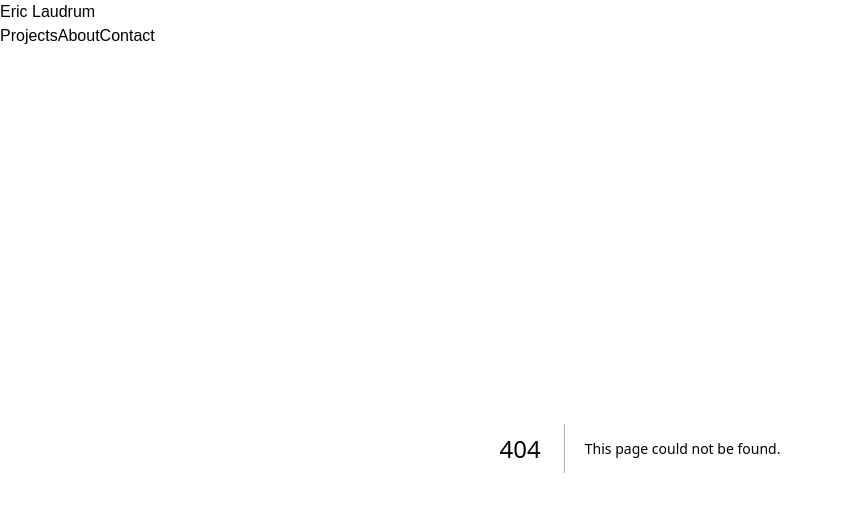
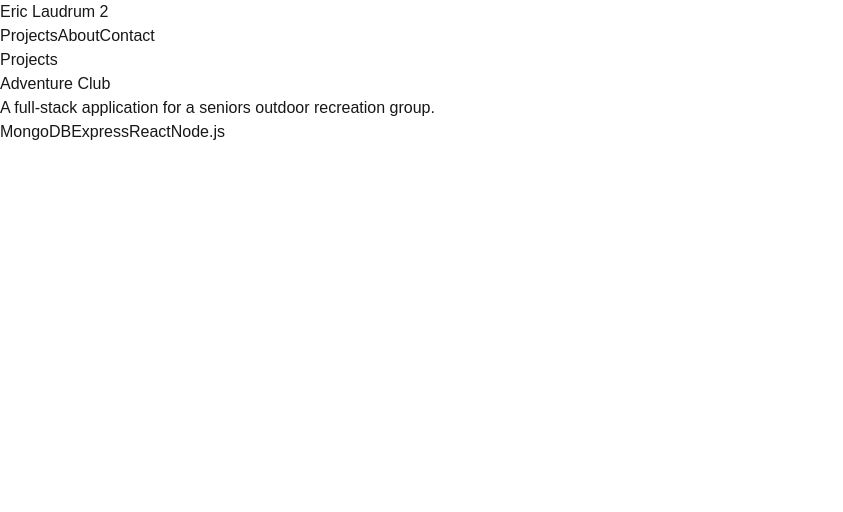
Before and after one commit to eric-laudrum/eric-laudrum.github.io, a Next.js app: page /projects in a window 1280 px wide. Before the commit this address had no page. Shown: the top 512 px of the page, without its empty margins (0-843 px from the left). Built offline with nearby package versions, Linux system fonts and the light colour scheme.

Commit message:
Add base files for projects, about, and contact

```diff
--- /dev/null
+++ b/src/app/about/page.tsx
@@ -0,0 +1,17 @@
+export default function ContactPage(){
+
+     return(
+        <main>
+            <h1>About</h1>
+
+            <div>
+                <ul>
+                    <li>Eric Laudrum</li>
+                    <li>Full-Stack Developer</li>
+                    <p>I'm a full stack developer</p>
+                </ul>
+            </div>
+
+        </main>
+    )
+}
--- /dev/null
+++ b/src/app/contact/page.tsx
@@ -0,0 +1,17 @@
+export default function ContactPage(){
+
+     return(
+        <main>
+            <h1>Contact</h1>
+
+            <div>
+                <ul>
+                    <li>Eric Laudrum</li>
+                    <li>Full-Stack Developer</li>
+                    <li>ericlaudrum@gmail.com</li>
+                </ul>
+            </div>
+
+        </main>
+    )
+}
--- /dev/null
+++ b/src/app/projects/page.tsx
@@ -0,0 +1,31 @@
+export default function ProjectPage(){
+    const projects = [
+        {
+            title: "Adventure Club",
+            description: "A full-stack application for a seniors outdoor recreation group.",
+            tags: ["MongoDB", "Express", "React", "Node.js"],
+            link: "#"
+        }
+    ];
+
+    return(
+        <main>
+            <h1>Projects</h1>
+
+            <div>
+                { projects.map(( project, index ) => (
+                    <div key={ index }>
+                        <h2>{ project.title }</h2>
+                        <p>{ project.description }</p>
+                        <div>
+                            { project.tags.map( tag => (
+                                <span key={ tag }>{ tag }</span>
+                            ))}
+                        </div>
+                    </div>
+                ))}
+            </div>
+
+        </main>
+    )
+}
--- a/src/components/NavBar.tsx
+++ b/src/components/NavBar.tsx
@@ -4,7 +4,7 @@ const NavBar = () => {
     return(
         <nav>
             <div>
-                <Link href="/">Eric Laudrum</Link>
+                <Link href="/">Eric Laudrum 2</Link>
             </div>
             <div>
                 <Link href='/projects'>Projects</Link>
```
Also changed, not shown: src/app/about/page.txt (deleted), src/app/projects/page.txt (deleted).
